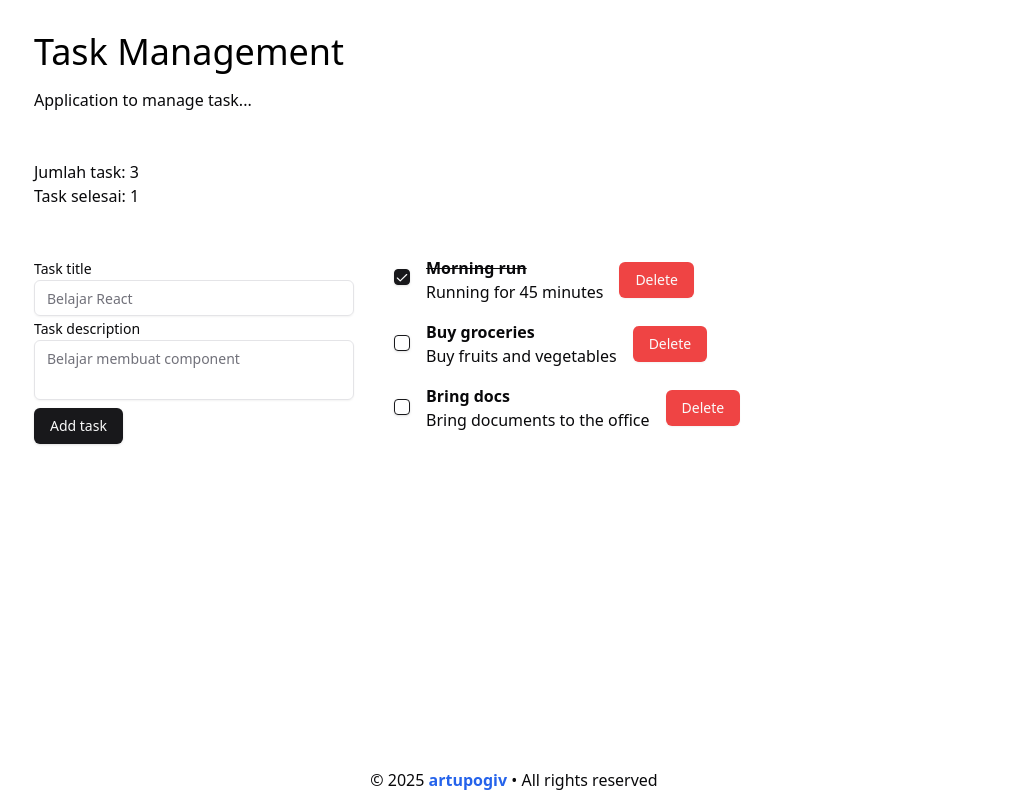
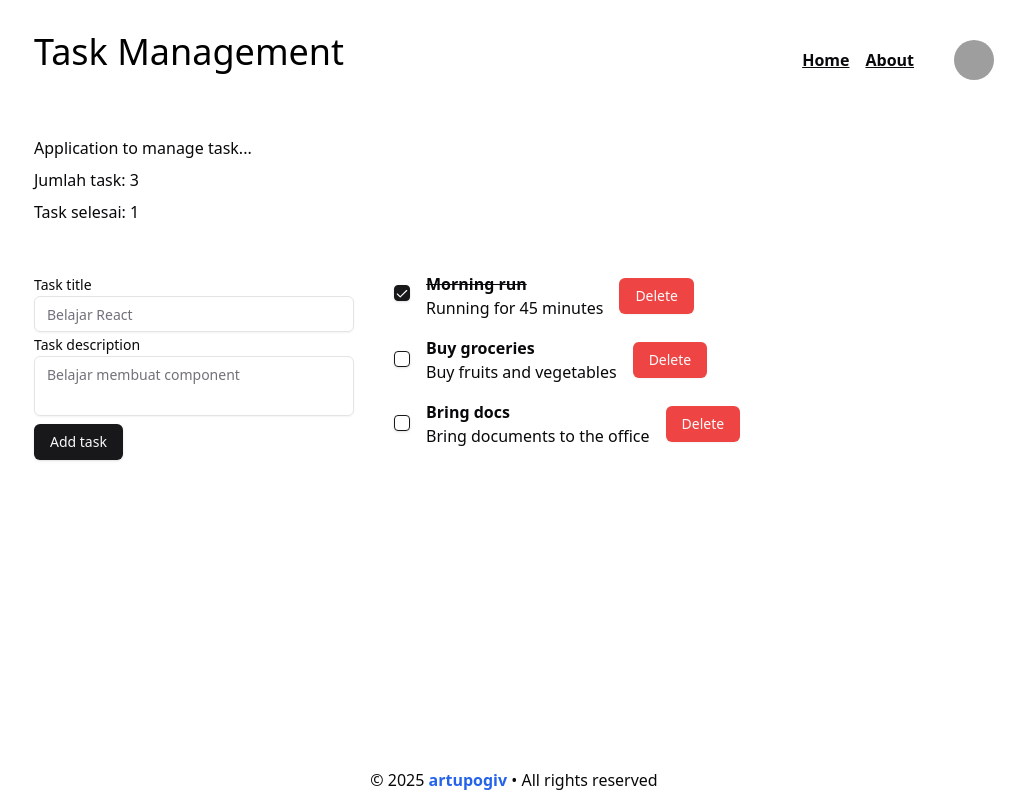
Before and after one commit to artupogiv/task-management, a React app: page / in a window 1280 px wide. Shown: the whole page, without its empty margins (126-1151 px from the left). Built offline with nearby package versions, Linux system fonts and the light colour scheme; grey boxes are pictures that could not be loaded; the HTML template or start-up script is replaced by a standard one.

Commit message:
feat: add routes

```diff
--- a/package.json
+++ b/package.json
@@ -11,6 +11,7 @@
   },
   "dependencies": {
     "@hookform/resolvers": "^3.10.0",
+    "@radix-ui/react-avatar": "^1.1.3",
     "@radix-ui/react-checkbox": "^1.1.3",
     "@radix-ui/react-dialog": "^1.1.5",
     "@radix-ui/react-dropdown-menu": "^2.1.5",
--- a/src/App.tsx
+++ b/src/App.tsx
@@ -8,7 +8,6 @@
 import { Button } from "@/components/ui/button";
 import { Textarea } from "@/components/ui/textarea";
 import { TaskList } from "@/components/shared/tasks/task-list";
-// import { Search } from "lucide-react";
 
 export function App() {
   const [taskItems, setTaskItems] = useState(getTaskItemStorage());
@@ -56,7 +55,8 @@
     <div className="w-full max-w-5xl mx-auto ">
       <Heading />
       <div className="flex flex-row gap-10 m-4 p-4 space-y-1">
-        <div>
+        <div className="space-y-2">
+          <span>Application to manage task...</span>
           <p>Jumlah task: {taskItems.length}</p>
           <p>
             Task selesai:{" "}
--- a/src/components/shared/layout/header.tsx
+++ b/src/components/shared/layout/header.tsx
@@ -1,12 +1,30 @@
+import { Avatar, AvatarFallback, AvatarImage } from "@/components/ui/avatar";
+import { Link } from "react-router";
+
 export function Heading() {
   return (
-      <div className="flex flex-col m-4 p-4 ">
-        <header>
+    <div className="m-4 p-4 ">
+      <header className="flex flex-row justify-between">
         <h1 className="text-4xl font-medium text-black text-left pb-4 ">
           Task Management
         </h1>
+        <div className="inline-flex gap-10 items-center">
+          <nav>
+            <ul className="inline-flex gap-4 font-bold underline">
+              <li>
+                <Link to="/">Home</Link>
+              </li>
+              <li>
+                <Link to="/about">About</Link>
+              </li>
+            </ul>
+          </nav>
+          <Avatar>
+            <AvatarImage src="https://github.com/artupogiv.png" alt="avatar" />
+            <AvatarFallback>FU</AvatarFallback>
+          </Avatar>
+        </div>
       </header>
-        <span>Application to manage task...</span>
     </div>
   );
 }
--- /dev/null
+++ b/src/components/ui/avatar.tsx
@@ -0,0 +1,48 @@
+import * as React from "react"
+import * as AvatarPrimitive from "@radix-ui/react-avatar"
+
+import { cn } from "@/lib/utils"
+
+const Avatar = React.forwardRef<
+  React.ElementRef<typeof AvatarPrimitive.Root>,
+  React.ComponentPropsWithoutRef<typeof AvatarPrimitive.Root>
+>(({ className, ...props }, ref) => (
+  <AvatarPrimitive.Root
+    ref={ref}
+    className={cn(
+      "relative flex h-10 w-10 shrink-0 overflow-hidden rounded-full",
+      className
+    )}
+    {...props}
+  />
+))
+Avatar.displayName = AvatarPrimitive.Root.displayName
+
+const AvatarImage = React.forwardRef<
+  React.ElementRef<typeof AvatarPrimitive.Image>,
+  React.ComponentPropsWithoutRef<typeof AvatarPrimitive.Image>
+>(({ className, ...props }, ref) => (
+  <AvatarPrimitive.Image
+    ref={ref}
+    className={cn("aspect-square h-full w-full", className)}
+    {...props}
+  />
+))
+AvatarImage.displayName = AvatarPrimitive.Image.displayName
+
+const AvatarFallback = React.forwardRef<
+  React.ElementRef<typeof AvatarPrimitive.Fallback>,
+  React.ComponentPropsWithoutRef<typeof AvatarPrimitive.Fallback>
+>(({ className, ...props }, ref) => (
+  <AvatarPrimitive.Fallback
+    ref={ref}
+    className={cn(
+      "flex h-full w-full items-center justify-center rounded-full bg-muted",
+      className
+    )}
+    {...props}
+  />
+))
+AvatarFallback.displayName = AvatarPrimitive.Fallback.displayName
+
+export { Avatar, AvatarImage, AvatarFallback }
--- a/src/main.tsx
+++ b/src/main.tsx
@@ -1,10 +1,19 @@
 import { StrictMode } from "react";
 import { createRoot } from "react-dom/client";
+import { BrowserRouter, Route, Routes } from "react-router";
+
 import "./index.css";
-import { App } from "./App.tsx";
+
+import { App } from "./App";
+import { AboutRoute } from "./routes/about";
 
 createRoot(document.getElementById("root")!).render(
   <StrictMode>
-    <App />
+    <BrowserRouter>
+      <Routes>
+        <Route index path="/" element={<App />} />
+        <Route path="/about" element={<AboutRoute />} />
+      </Routes>
+    </BrowserRouter>
   </StrictMode>
 );
--- /dev/null
+++ b/src/routes/about.tsx
@@ -0,0 +1,15 @@
+export function AboutRoute() {
+  return (
+    <div className="space-y-4">
+        <h1 className="text-4xl font-bold underline">About</h1>
+        <h3 className="text-2xl font-semibold ">Task Management App</h3>
+        <p>This task management app is built to evaluation my skill about ReactJS. In this web-app you can add, edit, and delete task which has key values such as task name, task description, task status and task priority. You also can search task and sort the display task list by the key value of task lists.</p>
+        <h3 className="text-2xl font-semibold ">URL</h3>
+        <p>This task management project deploy with Vercel with the URL: <a href="https://task-management-artupogiv.vercel.app" className="font-bold text-blue-600">https://task-management-artupogiv.vercel.app</a></p>
+        <h3 className="text-2xl font-semibold ">Features</h3>
+        <p>- Add new task<br />- Update task<br />- Delete task<br />- Search task</p>
+        <h3 className="text-2xl font-semibold ">Technologies</h3>
+        <p>- React<br />- Typescript<br />- Tailwind CSS<br />- shadcn/ui<br />- Vercel</p>
+    </div>
+  )
+}
```
Also changed, not shown: 1 other file (tests, documents, lock files or other folders). Lines whose indentation alone changed are shown as unchanged.
